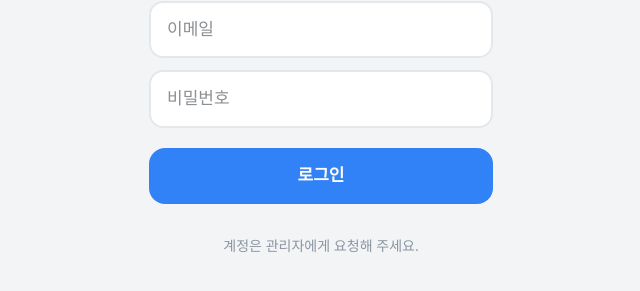
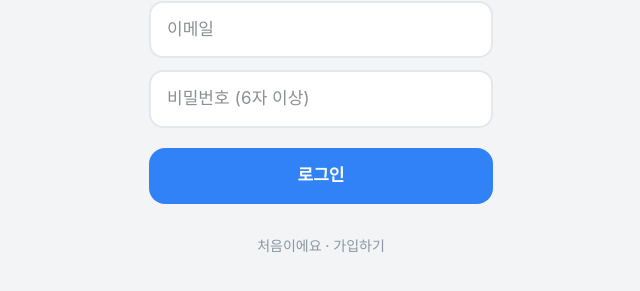
Before and after one commit to tuski0/card-performance, a Next.js app: page /login in a window 1280 px wide. Shown: the part 337-628 px from the top of the page, without its empty margins (319-959 px from the left). Built offline with nearby package versions, Linux system fonts and the light colour scheme; a web font is replaced by a local one.

Commit message:
revert: keep self sign-up on the login page

```diff
--- a/app/login/page.tsx
+++ b/app/login/page.tsx
@@ -6,6 +6,7 @@ import { createClient } from '@/lib/supabase/client';
 
 export default function LoginPage() {
   const router = useRouter();
+  const [mode, setMode] = useState<'signin' | 'signup'>('signin');
   const [email, setEmail] = useState('');
   const [password, setPassword] = useState('');
   const [busy, setBusy] = useState(false);
@@ -14,13 +15,21 @@ export default function LoginPage() {
   async function submit(e: React.FormEvent) {
     e.preventDefault();
     if (!email.includes('@')) return setMessage('이메일 주소를 확인해 주세요.');
-    if (!password) return setMessage('비밀번호를 입력해 주세요.');
+    if (password.length < 6) return setMessage('비밀번호는 6자 이상이어야 해요.');
     setBusy(true);
     setMessage('');
-    const { error } = await createClient().auth.signInWithPassword({ email, password });
+    const auth = createClient().auth;
+    const { data, error } = mode === 'signin'
+      ? await auth.signInWithPassword({ email, password })
+      : await auth.signUp({ email, password });
     setBusy(false);
     if (error) {
-      return setMessage(error.message === 'Invalid login credentials' ? '이메일 또는 비밀번호가 맞지 않아요.' : error.message);
+      if (error.message === 'Invalid login credentials') return setMessage('이메일 또는 비밀번호가 맞지 않아요.');
+      if (/already registered/i.test(error.message)) return setMessage('이미 가입된 이메일이에요. 로그인해 주세요.');
+      return setMessage(error.message);
+    }
+    if (!data.session) {
+      return setMessage('가입은 됐지만 바로 로그인되지 않았어요. 잠시 뒤 로그인해 주세요.');
     }
     router.replace('/');
     router.refresh();
@@ -35,15 +44,17 @@ export default function LoginPage() {
       <form onSubmit={submit} className="flex flex-col gap-3">
         <input id="email" type="email" autoComplete="email" value={email} placeholder="이메일" aria-label="이메일"
           onChange={(e) => { setEmail(e.target.value); setMessage(''); }} className="input !bg-surface !border-line" />
-        <input id="password" type="password" autoComplete="current-password" value={password}
-          placeholder="비밀번호" aria-label="비밀번호"
+        <input id="password" type="password" autoComplete={mode === 'signin' ? 'current-password' : 'new-password'} value={password}
+          placeholder="비밀번호 (6자 이상)" aria-label="비밀번호"
           onChange={(e) => { setPassword(e.target.value); setMessage(''); }} className="input !bg-surface !border-line" />
         {message && <p className="rounded-xl bg-bad-soft px-3 py-2 text-sm text-bad">{message}</p>}
         <button disabled={busy} className="mt-2 flex h-14 w-full items-center justify-center rounded-2xl bg-brand text-[17px] font-semibold text-white disabled:opacity-40">
-          {busy ? '잠시만요…' : '로그인'}
+          {busy ? '잠시만요…' : mode === 'signin' ? '로그인' : '가입하고 시작'}
         </button>
       </form>
-      <p className="text-center text-sm text-ink-3">계정은 관리자에게 요청해 주세요.</p>
+      <button className="text-sm font-medium text-ink-3" onClick={() => { setMode(mode === 'signin' ? 'signup' : 'signin'); setMessage(''); }}>
+        {mode === 'signin' ? '처음이에요 · 가입하기' : '이미 계정이 있어요 · 로그인'}
+      </button>
     </main>
   );
 }
```
Also changed, not shown: 1 other file (tests, documents, lock files or other folders).
